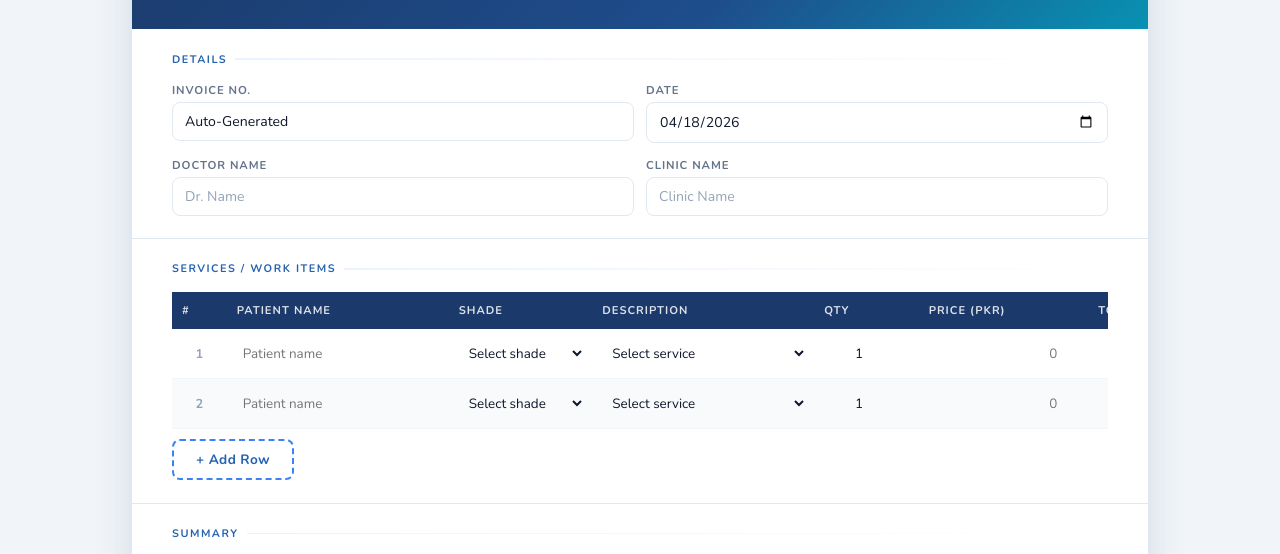
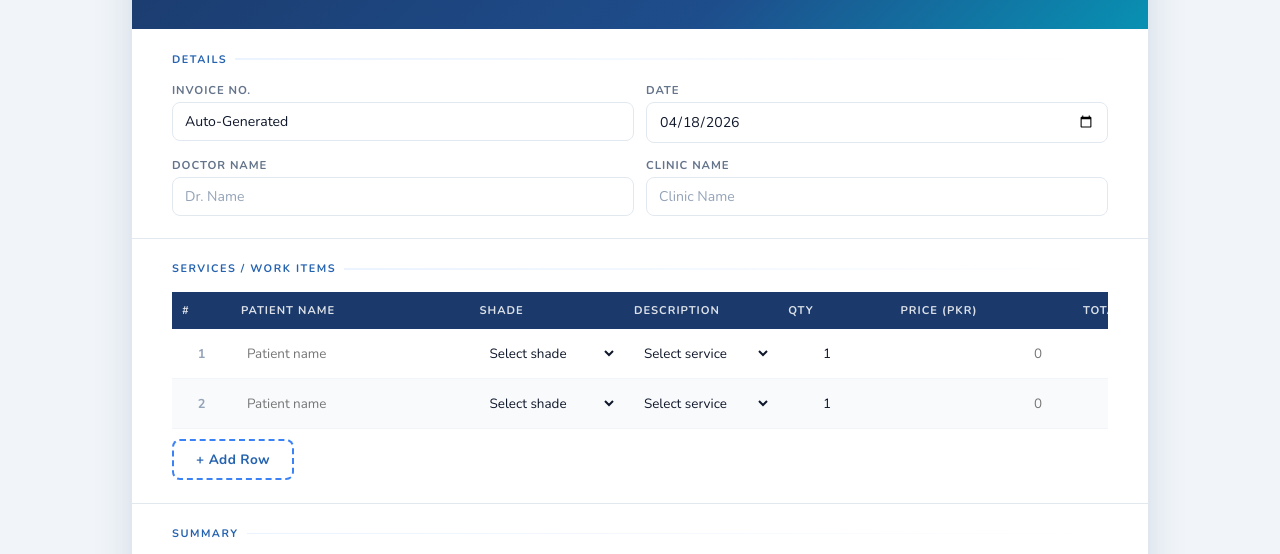
Before and after one commit to AhmadDurrani579/SmiloCAD_Invoice_System, a plain HTML site: page frontend/index.html in a window 1280 px wide. Shown: the part 195-749 px from the top of the page. Drawn offline with nearby package versions, Linux system fonts and the light colour scheme.

Commit message:
Front end fixed the UI

```diff
--- a/frontend/css/style.css
+++ b/frontend/css/style.css
@@ -137,7 +137,7 @@ table.svc-table   { width: 100%; min-width: 1120px; border-collapse: collapse; f
 .svc-table th:nth-child(1), .svc-table td:nth-child(1) { width: 42px; }
 .svc-table th:nth-child(2), .svc-table td:nth-child(2) { width: 170px; }
 .svc-table th:nth-child(3), .svc-table td:nth-child(3) { width: 110px; }
-.svc-table th:nth-child(4), .svc-table td:nth-child(4) { width: 170px; }
+.svc-table th:nth-child(4), .svc-table td:nth-child(4) { width: 110px; }
 .svc-table th:nth-child(5), .svc-table td:nth-child(5) { width: 80px; }
 .svc-table th:nth-child(6), .svc-table td:nth-child(6) { width: 130px; }
 .svc-table th:nth-child(7), .svc-table td:nth-child(7) { width: 110px; }
```
